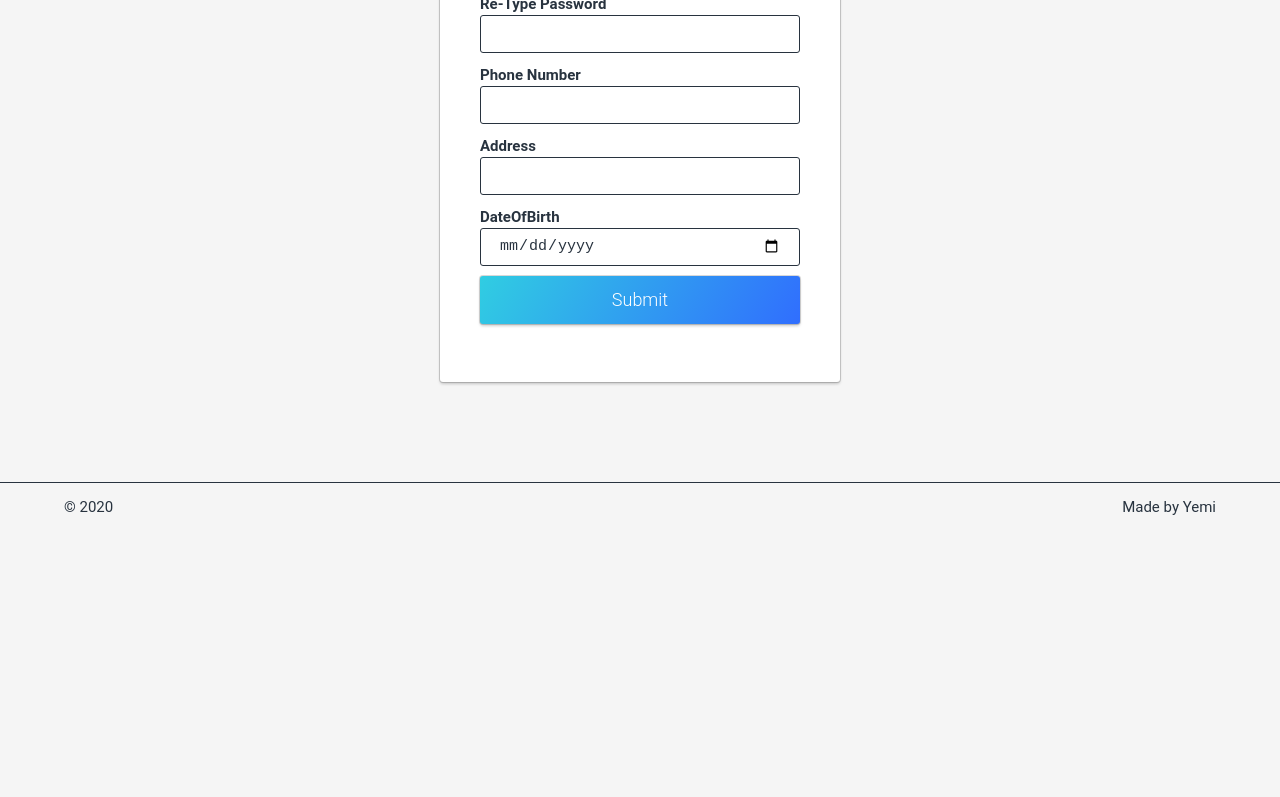
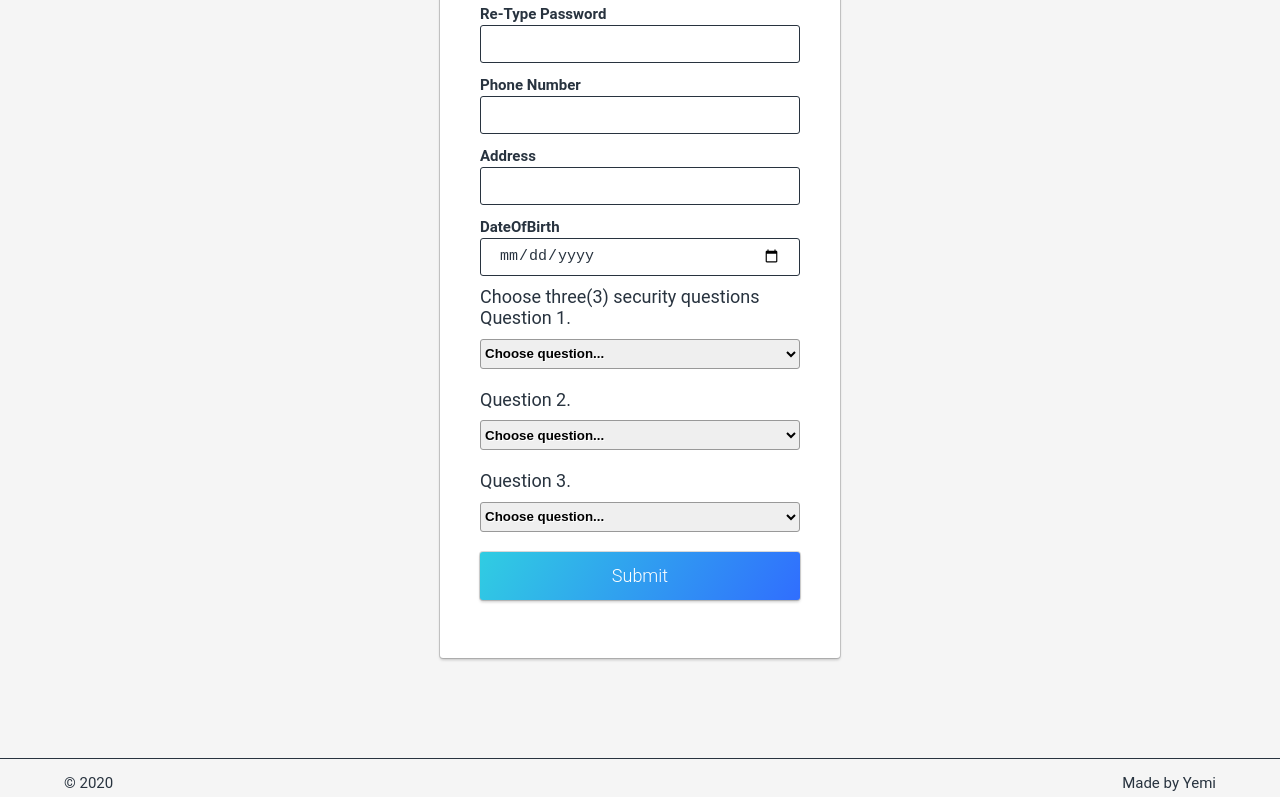
Before and after one commit to abidex4yemi/cake-front-end, a React (Create React App) app: page /signup in a window 1280 px wide. Shown: the part 786-1583 px from the top of the page. Before the commit the page ends 1318 px from the top, so only its background shows below. Built offline with nearby package versions, Linux system fonts and the light colour scheme; the HTML template or start-up script is replaced by a standard one.

Commit message:
Validate create profile form

```diff
--- a/src/components/atom/SmallStyled/SmallStyled.js
+++ b/src/components/atom/SmallStyled/SmallStyled.js
@@ -1,7 +1,8 @@
 import styled from 'styled-components';
-import { danger, small_space } from '../index';
+import { danger } from '../index';
 
 export const SmallStyled = styled.small`
-	color: ${danger};
-	font-size: ${small_space};
+  color: ${danger};
+  font-size: 1.5rem;
+  padding: 5px 0;
 `;
--- a/src/components/molecules/Avatar.js
+++ b/src/components/molecules/Avatar.js
@@ -2,9 +2,10 @@ import React from 'react';
 import styled from 'styled-components';
 import axios from 'axios';
 import { CLOUDINARY_UPLOAD_PRESET, CLOUDINARY_URL } from '../../constants';
+import { SmallStyled } from './../atom';
 
-const Avatar = (props) => {
-  const { profile, setAvatarUrl } = props;
+export const Avatar = (props) => {
+  const { profile, setAvatarUrl, error } = props;
 
   const handleImageUpload = async (evt) => {
     // Not so good way of validation(test mode)
@@ -46,6 +47,7 @@ const Avatar = (props) => {
           <span></span>
         </label>
       </UploadIcon>
+      <SmallStyled>{error || ''}</SmallStyled>
     </ImageStyledContainer>
   );
 };
@@ -99,5 +101,3 @@ const StyledImage = styled.div`
     border-radius: 50%;
   }
 `;
-
-export default Avatar;
--- /dev/null
+++ b/src/components/molecules/SecurityQuestion.js
@@ -0,0 +1,83 @@
+/* eslint-disable react-hooks/exhaustive-deps */
+import React, { useState, useEffect } from 'react';
+import { Input } from '../molecules';
+import styled from 'styled-components';
+
+export const SecurityQuestion = (props) => {
+  const { questions, getData } = props;
+
+  const [showInput, setShowInput] = useState(false);
+
+  const [userSelection, setUserSelection] = useState({
+    question: '',
+    answer: ''
+  });
+
+  useEffect(() => {
+    getData(userSelection);
+  }, [userSelection]);
+
+  const handleQuestionChange = (evt) => {
+    const question = evt.target.value;
+
+    setShowInput(true);
+
+    setUserSelection((prevState) => ({
+      ...prevState,
+      question
+    }));
+  };
+
+  const inputChange = (field, value) => {
+    setUserSelection((prevState) => ({
+      ...prevState,
+      [field]: value
+    }));
+  };
+
+  return (
+    <StyledSelectContainer>
+      <select onChange={handleQuestionChange}>
+        <option>Choose question...</option>
+        {questions.map((question) => (
+          <option key={question} value={question}>
+            {question}
+          </option>
+        ))}
+      </select>
+
+      {showInput && (
+        <Input
+          type="text"
+          name="answer"
+          inputChange={inputChange}
+          value={userSelection.answer}
+          placeholder="Answer..."
+        />
+      )}
+    </StyledSelectContainer>
+  );
+};
+
+const StyledSelectContainer = styled.div`
+  select {
+    background: linear-gradient(top, #f9f9f9, #e3e3e3);
+    border: 1px solid #999;
+    border-radius: 3px;
+    width: 100%;
+    height: 30px;
+    line-height: 30px;
+    outline: none;
+    white-space: nowrap;
+    -webkit-user-select: none;
+    cursor: pointer;
+    text-shadow: 1px 1px #fff;
+    font-weight: 700;
+    font-size: 10pt;
+    margin: 10px 0;
+  }
+
+  option {
+    font-weight: 700;
+  }
+`;
--- a/src/components/molecules/index.js
+++ b/src/components/molecules/index.js
@@ -2,3 +2,5 @@ export { Header } from './Header/Header';
 export { Footer } from './Footer/Footer';
 export { Input } from './Form/Input';
 export { Button } from './Form/Button';
+export { Avatar } from './Avatar';
+export { SecurityQuestion } from './SecurityQuestion';
--- a/src/components/organisms/Profile.js
+++ b/src/components/organisms/Profile.js
@@ -6,11 +6,21 @@ import {
   borderRadius,
   medium_space,
   white,
-  boxShadow
+  boxShadow,
+  InputGroupStyled,
+  SmallStyled
 } from '../atom';
 
-import { Button, Input } from '../molecules';
-import Avatar from '../molecules/Avatar';
+import { Button, Input, Avatar, SecurityQuestion } from '../molecules';
+
+const questions = [
+  'What is your oldest sibling’s middle name?',
+  'What is your car’s license plate number?',
+  'What was your first car’s make and model?',
+  'What month and day is your anniversary?',
+  'What was your first car?',
+  'What is the middle name of your oldest child?'
+];
 
 /**
  * This is a dumb component with no logic
@@ -20,6 +30,7 @@ import Avatar from '../molecules/Avatar';
  */
 const Profile = (props) => {
   const {
+    errors,
     profile,
     inputChange,
     profileStatus,
@@ -34,13 +45,17 @@ const Profile = (props) => {
           <FormContainer>
             <h3>Create Account</h3>
             <form onSubmit={handleSubmit}>
-              <Avatar setAvatarUrl={setAvatarUrl} profile={profile} />
+              <Avatar
+                setAvatarUrl={setAvatarUrl}
+                profile={profile}
+                error={errors.avatar}
+              />
 
               <Input
                 type="text"
                 name="firstName"
                 inputChange={inputChange}
-                error={profile.errors.firstName}
+                error={errors.firstName}
                 value={profile.firstName}
                 labelText="First name"
               />
@@ -49,7 +64,7 @@ const Profile = (props) => {
                 type="text"
                 name="lastName"
                 inputChange={inputChange}
-                error={profile.errors.lastName}
+                error={errors.lastName}
                 value={profile.lastName}
                 labelText="Last name"
               />
@@ -58,7 +73,7 @@ const Profile = (props) => {
                 type="email"
                 name="email"
                 inputChange={inputChange}
-                error={profile.errors.email}
+                error={errors.email}
                 value={profile.email}
                 labelText="Email"
               />
@@ -67,7 +82,7 @@ const Profile = (props) => {
                 type="password"
                 name="password"
                 inputChange={inputChange}
-                error={profile.errors.password}
+                error={errors.password}
                 value={profile.password}
                 labelText="Password"
               />
@@ -76,7 +91,7 @@ const Profile = (props) => {
                 type="password"
                 name="confirmPassword"
                 inputChange={inputChange}
-                error={profile.errors.confirmPassword}
+                error={errors.confirmPassword}
                 value={profile.confirmPassword}
                 labelText="Re-Type Password"
               />
@@ -85,7 +100,7 @@ const Profile = (props) => {
                 type="text"
                 name="phoneNumber"
                 inputChange={inputChange}
-                error={profile.errors.phoneNumber}
+                error={errors.phoneNumber}
                 value={profile.phoneNumber}
                 labelText="Phone Number"
               />
@@ -94,7 +109,7 @@ const Profile = (props) => {
                 type="text"
                 name="address"
                 inputChange={inputChange}
-                error={profile.errors.address}
+                error={errors.address}
                 value={profile.address}
                 labelText="Address"
               />
@@ -103,19 +118,49 @@ const Profile = (props) => {
                 type="date"
                 name="dateOfBirth"
                 inputChange={inputChange}
-                error={profile.errors.dateOfBirth}
+                error={errors.dateOfBirth}
                 value={profile.dateOfBirth}
                 labelText="DateOfBirth"
               />
+
+              {profile.showSecurityQuestions && (
+                <>
+                  <p>Choose three(3) security questions</p>
+                  <SmallStyled>{errors.securityQuestions || ''}</SmallStyled>
+                  <InputGroupStyled>
+                    <span>Question 1.</span>
+                    <SecurityQuestion
+                      questions={questions}
+                      getData={props.handleFirstQuestion}
+                    />
+                  </InputGroupStyled>
+
+                  <InputGroupStyled>
+                    <small>Question 2.</small>
+                    <SecurityQuestion
+                      questions={questions}
+                      getData={props.handleSecondQuestion}
+                    />
+                  </InputGroupStyled>
+
+                  <InputGroupStyled>
+                    <small>Question 3.</small>
+                    <SecurityQuestion
+                      questions={questions}
+                      getData={props.handleThirdQuestion}
+                    />
+                  </InputGroupStyled>
+                </>
+              )}
 
               <Button
                 buttonText={
                   (profileStatus && (
                     <Loader
-                      type="ThreeDots"
+                      type="TailSpin"
                       color="#f4f4f4"
-                      height={50}
-                      width={50}
+                      height={35}
+                      width={35}
                     />
                   )) ||
                   'Submit'
@@ -152,4 +197,8 @@ const FormContainer = styled.div`
     margin-bottom: ${medium_space};
     text-align: center;
   }
+
+  button[type='submit'] {
+    line-height: 20px;
+  }
 `;
--- a/src/components/pages/Signup/index.js
+++ b/src/components/pages/Signup/index.js
@@ -3,6 +3,7 @@ import { connect } from 'react-redux';
 
 import { createProfile } from '../../../state/actions';
 import Profile from '../../organisms/Profile';
+import validateProfileForm from '../../../util/validateProfileForm';
 
 /**
  * Profile `Container component`
@@ -17,6 +18,7 @@ const Signup = (props) => {
   const { creatingProfile } = props;
 
   const [profile, setProfileValue] = useState({
+    showSecurityQuestions: true,
     firstName: '',
     lastName: '',
     password: '',
@@ -26,26 +28,66 @@ const Signup = (props) => {
     phoneNumber: '',
     address: '',
     dateOfBirth: '',
-    securityQuestions: [
-      {
-        questionOne: '',
-        answer: ''
-      },
-      {
-        questionTwo: '',
-        answer: ''
-      },
-      {
-        questionThree: '',
-        answer: ''
-      }
-    ],
-    errors: {}
+    securityQuestions: {}
   });
+
+  const [errors, setErrors] = useState({});
+
+  const handleFirstQuestion = (data) => {
+    setProfileValue((prevState) => {
+      return {
+        ...prevState,
+        securityQuestions: {
+          ...prevState.securityQuestions,
+          firstQuestion: {
+            ...data
+          }
+        }
+      };
+    });
+  };
+
+  const handleSecondQuestion = (data) => {
+    setProfileValue((prevState) => {
+      return {
+        ...prevState,
+        securityQuestions: {
+          ...prevState.securityQuestions,
+          secondQuestion: {
+            ...data
+          }
+        }
+      };
+    });
+  };
+
+  const handleThirdQuestion = (data) => {
+    setProfileValue((prevState) => {
+      return {
+        ...prevState,
+        securityQuestions: {
+          ...prevState.securityQuestions,
+          thirdQuestion: {
+            ...data
+          }
+        }
+      };
+    });
+  };
 
   const handleSubmit = (evt) => {
     evt.preventDefault();
-    console.log(profile);
+    const errors = validateProfileForm(profile);
+
+    if (Object.keys(errors).length) {
+      setErrors((prevState) => ({
+        ...prevState,
+        ...errors
+      }));
+
+      return;
+    }
+
     // props.createProfile(profile).then((res) => {
     //   if (res.data !== undefined && res.status === 201) {
     //     return props.history.push('/dashboard');
@@ -62,11 +104,15 @@ const Signup = (props) => {
 
   return (
     <Profile
+      errors={errors}
       profile={profile}
       inputChange={inputChange}
       profileStatus={creatingProfile}
       handleSubmit={handleSubmit}
       setAvatarUrl={inputChange}
+      handleFirstQuestion={handleFirstQuestion}
+      handleSecondQuestion={handleSecondQuestion}
+      handleThirdQuestion={handleThirdQuestion}
     />
   );
 };
--- /dev/null
+++ b/src/util/validateProfileForm.js
@@ -0,0 +1,36 @@
+const validateProfileForm = (profile) => {
+  const errors = {};
+  const ProfileData = Object.entries(profile);
+
+  for (let [key, value] of ProfileData) {
+    if (typeof value === 'object') {
+      if (
+        value.firstQuestion.answer.trim() === '' ||
+        value.secondQuestion.answer.trim() === '' ||
+        value.thirdQuestion.answer.trim() === ''
+      ) {
+        errors[key] = `all ${key} are required`;
+      } else {
+        errors[key] = '';
+      }
+    } else if (typeof value === 'string') {
+      if (value.trim() === '') {
+        errors[key] = `${key.toLowerCase()} is required`;
+      } else {
+        errors[key] = '';
+      }
+    }
+  }
+
+  if (profile.password !== profile.confirmPassword) {
+    errors.confirmPassword = 'password does not match';
+  }
+
+  if (Object.keys(errors).length) {
+    return errors;
+  }
+
+  return errors;
+};
+
+export default validateProfileForm;
```
Also changed, not shown: src/components/molecules/Form/Input.js (+14 -2 lines).
